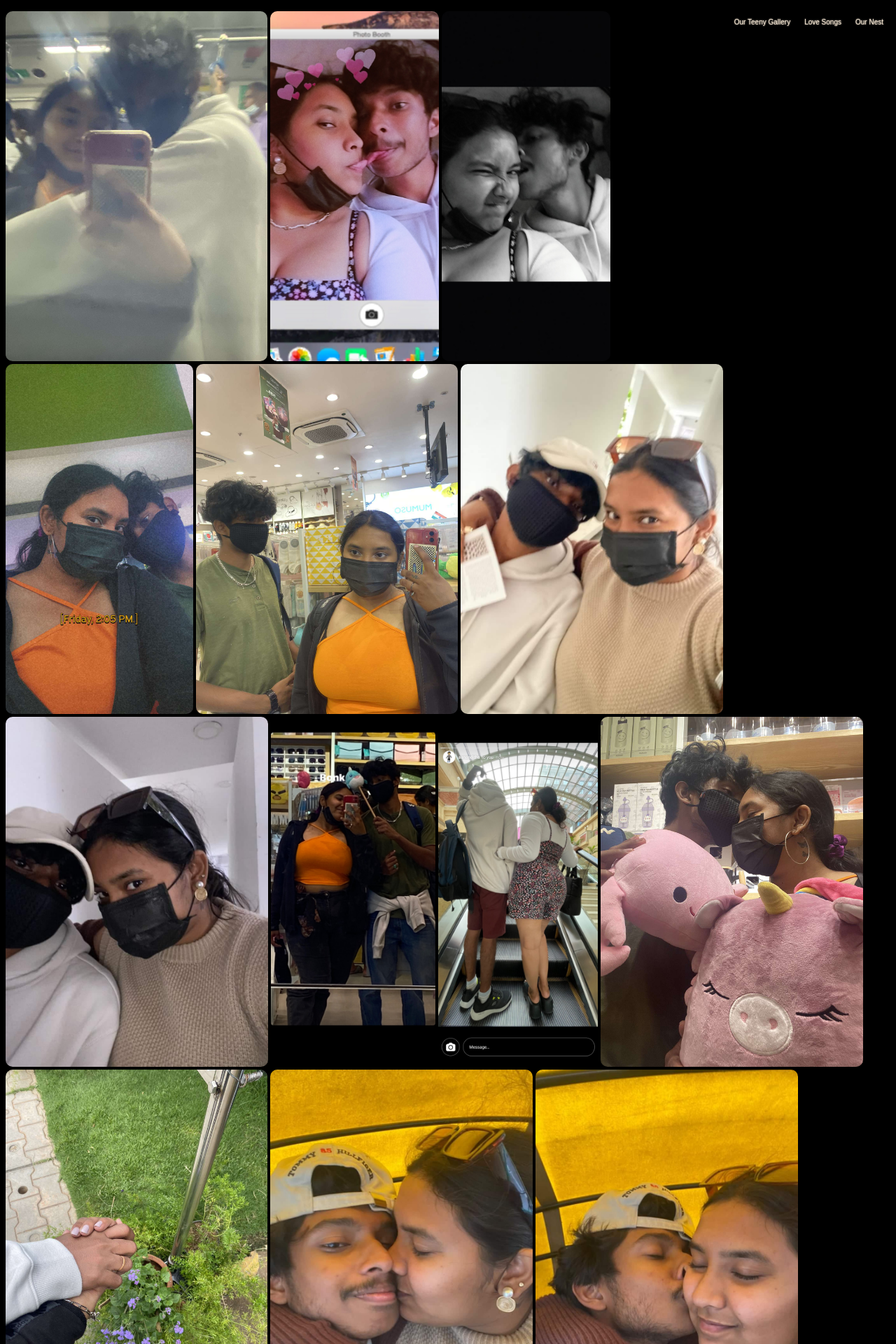
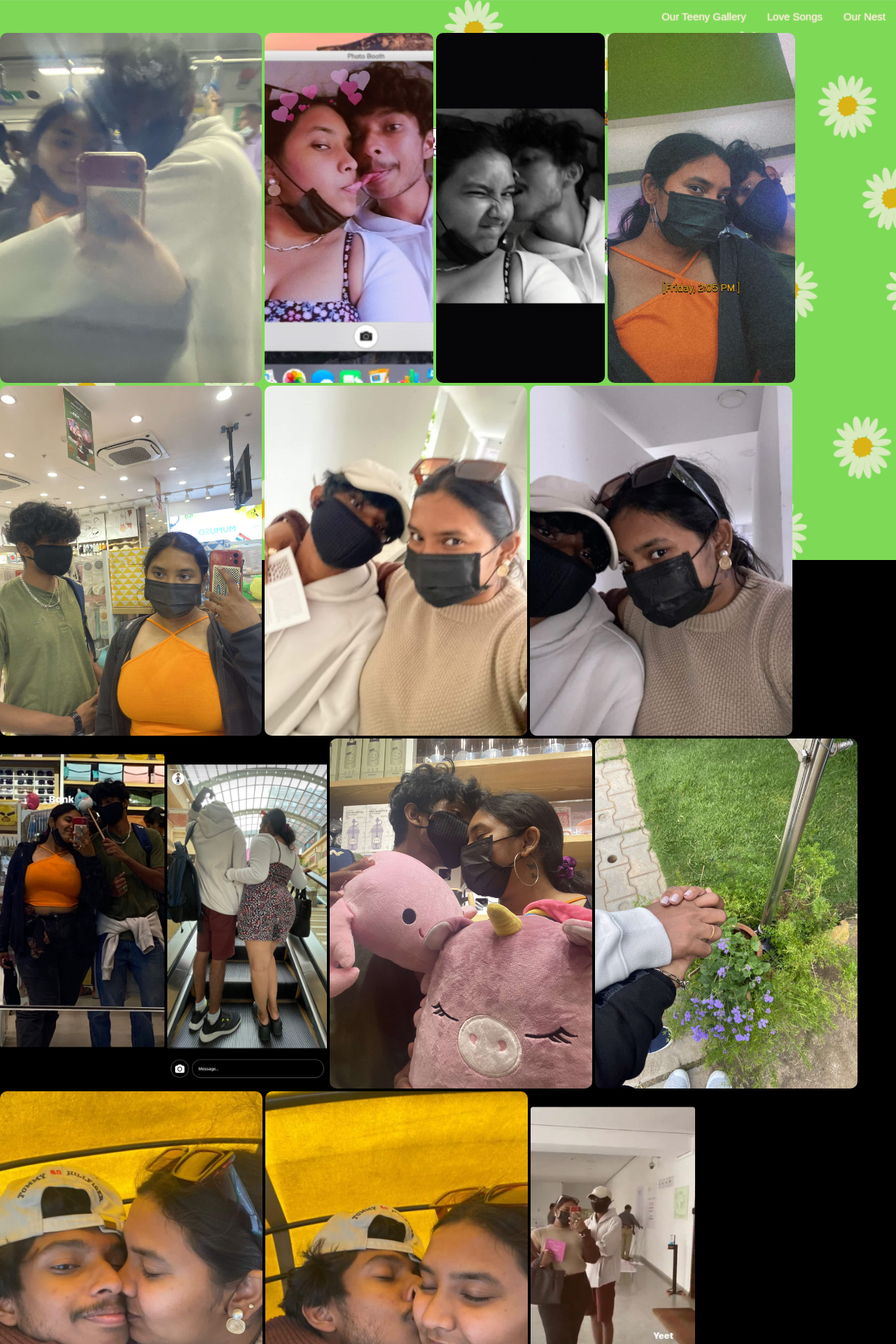
Before and after one commit to Aadhithpr/anyapineapples, a PHP site: page /images.html in a window 1280 px wide. Shown: the top 1920 px of the page at 70% size. Run offline with PHP 8.4, Linux system fonts and the light colour scheme.

Commit message:
i love you

```diff
--- a/home.html
+++ b/home.html
@@ -6,8 +6,9 @@
 	<title>Anya & Pineapples</title>
 	<link rel="stylesheet" type="text/css" href="style.css">
 </head>
-<body style="background-color: #7ed957">
-	<video src="pictures/ourtinylittlenest.mp4" loop autoplay muted></video>
+<body>
+	<audio autoplay="" loop="" src="music/Absofacto - Dissolve.mp3">
+</audio>
 
 
 	<ul>
--- a/style.css
+++ b/style.css
@@ -1,15 +1,18 @@
+*{
+	margin: 0;
+	padding: 0;
+}
 body{
-
-	background-color: black;
-
-}
+	 background-image: url(pictures/ourtinylittlenest.png);
+   background-size: cover;
+   background-repeat: no-repeat;
+   height: 100vh;
 }
 ul{
 	list-style-type: none;
 	margin: 0;
 	padding: 0;
 	overflow: hidden;
-	background-color: #7ed957;
 	font-family: cursive;
 }
 
@@ -24,8 +27,8 @@
   text-shadow: 0 0 2px;
   color: antiquewhite;
   text-align: right;
-  font-size: 10px;
-  padding: 10px 10px;
+  font-size: 15px;
+  padding: 15px 15px;
   text-decoration: none;
 }
 
@@ -35,8 +38,9 @@
 
 video{
 	float: left;
-	width: 300px;
-	height: 300px;
+	width: 400px;
+	height: 400px;
 	margin: 0;
 	padding: 0;
+	size: cover;
 }
```
Also changed, not shown: image.jpg (deleted), pictures/ourtinylittlenest.png (added), 1 other file.
